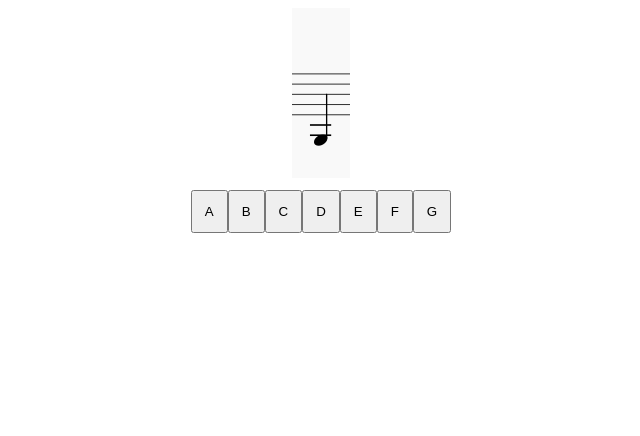
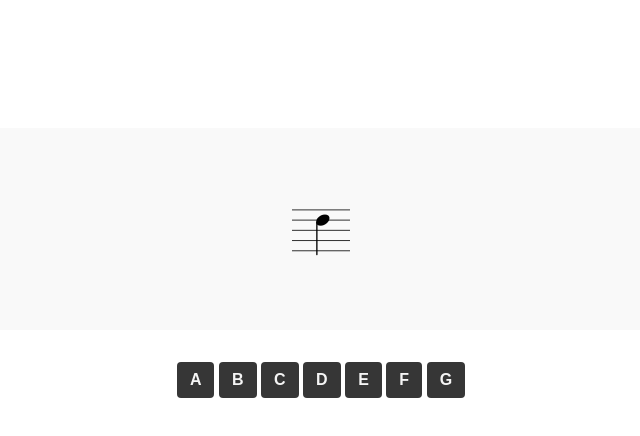
Before and after one commit to MarcelloTheArcane/notetrainer, a plain HTML site: page index.html in a window 1280 px wide. Shown: the whole page, without its empty margins (319-959 px from the left). Drawn offline with Linux system fonts and the light colour scheme.

Commit message:
Update styles

```diff
--- a/index.html
+++ b/index.html
@@ -4,75 +4,121 @@
     <meta name="viewport" content="width=device-width, initial-scale=1">
     <title>Sightreading</title>
     <style>
+      #image {
+        background-image: url("./notes.PNG");
+        width: 58px;
+        height: 170px;
+        margin: 1rem;
+      }
+
       body {
         display: flex;
         flex-direction: column;
         align-items: center;
+        user-select: none;
+        font-family: BlinkMacSystemFont,-apple-system,"Segoe UI",Roboto,Oxygen,Ubuntu,Cantarell,"Fira Sans","Droid Sans","Helvetica Neue",Helvetica,Arial,sans-serif;
+        margin: 0;
+        padding: 0;
       }
 
-      #image-container {
-        background-image: url("./notes.PNG");
-        width: 58px;
-        height: 170px;
+      #result {
+        height: 8rem;
+        padding: 2rem 2rem 0 2rem;
+        margin: 0;
+        font-size: 1.75rem;
+        color: #fff;
+        width: 100%;
+        box-sizing: border-box;
+      }
+      #result-subtitle {
+        font-size: 1rem;
       }
 
-      #button-container {
-        margin: 0.75rem;
-        display: flex;
-        justify-content: space-around;
+      .background-red {
+        background-color: hsl(348, 100%, 61%);
       }
 
-      #button-container > button {
-        padding: 0.75rem;
+      .background-green {
+        background-color: hsl(141, 71%, 48%);
+      }
+
+      .image-container {
+        width: 100%;
+        background-color: #f9f9f9;
+        display: flex;
+        justify-content: center;
+        margin-bottom: 2rem;
+      }
+
+      .button {
+        background-color: #363636;
+        border-color: transparent;
+        color: #f5f5f5;
+        cursor: pointer;
+        justify-content: center;
+        padding-bottom: calc(.375em - 1px);
+        padding-left: .75em;
+        padding-right: .75em;
+        padding-top: calc(.375em - 1px);
+        text-align: center;
+        white-space: nowrap;
+        border-width: 1px;
+        font-weight: 600!important;
+        -webkit-appearance: none;
+        align-items: center;
+        border: 1px solid transparent;
+        border-radius: 4px;
+        box-shadow: none;
+        display: inline-flex;
+        font-size: 1rem;
+        height: 2.25em;
+        line-height: 1.5;
+        position: relative;
+        vertical-align: top;
+        margin: 0;
       }
     </style>
   </head>
 
   <body>
-    <div id="image-container"></div>
-
-    <div id="button-container">
-      <button id="A" class="note-select" onclick="selectedNote('A')">A</button>
-      <button id="B" class="note-select" onclick="selectedNote('B')">B</button>
-      <button id="C" class="note-select" onclick="selectedNote('C')">C</button>
-      <button id="D" class="note-select" onclick="selectedNote('D')">D</button>
-      <button id="E" class="note-select" onclick="selectedNote('E')">E</button>
-      <button id="F" class="note-select" onclick="selectedNote('F')">F</button>
-      <button id="G" class="note-select" onclick="selectedNote('G')">G</button>
+    <div id="result">
+      <div>
+        <div id="result-title"></div>
+        <div id="result-subtitle"></div>
+      </div>
     </div>
 
-    <div id="result-container">
-      <div id="result"></div>
-      <div id="time-to-respond"></div>
-      <span id="correct-percentage"></span>
-      <span id="average-response-time"></span>
+    <div class="image-container">
+      <div id="image"></div>
+    </div>
+
+    <div>
+      <button id="A" class="button" onclick="selectedNote('A')">A</button>
+      <button id="B" class="button" onclick="selectedNote('B')">B</button>
+      <button id="C" class="button" onclick="selectedNote('C')">C</button>
+      <button id="D" class="button" onclick="selectedNote('D')">D</button>
+      <button id="E" class="button" onclick="selectedNote('E')">E</button>
+      <button id="F" class="button" onclick="selectedNote('F')">F</button>
+      <button id="G" class="button" onclick="selectedNote('G')">G</button>
     </div>
 
     <script>
-      let startTime = new Date()
-      let rightNotes = []
-      let wrongNotes = []
-      let totalResponseTime = 0
-
       let currentNote = {
         note: 'G3',
         offset: 0
       }
+      setRandomNote()
 
       function selectedNote(selectedNote) {
         if (selectedNote === currentNote.note[0]) {
-          rightNotes.push(currentNote)
-          document.getElementById('result').innerHTML = 'correct!'
+          document.getElementById('result-title').innerHTML = 'Correct!'
+          document.getElementById('result-subtitle').innerHTML = ''
+          document.getElementById('result').className = 'section background-green'
         } else {
-          wrongNotes.push(currentNote)
-          document.getElementById('result').innerHTML = 'wrong - the note was actually ' + currentNote.note
+          document.getElementById('result-title').innerHTML = 'Wrong'
+          document.getElementById('result-subtitle').innerHTML = 'the note was actually ' + currentNote.note
+          document.getElementById('result').className = 'section background-red'
         }
-
-        const endTime = new Date()
-        document.getElementById('time-to-respond').innerHTML = 'you answered in ' + humanDate(startTime, endTime)
-
-        document.getElementById('correct-percentage').innerHTML = Math.round((rightNotes.length / (rightNotes.length + wrongNotes.length)) * 100) + '% correct,'
-        document.getElementById('average-response-time').innerHTML = 'average answer in ' + humanDate(0, totalResponseTime / (rightNotes.length + wrongNotes.length))
 
         setRandomNote()
         return
@@ -159,19 +205,9 @@
         ]
         const newNote = notes[Math.floor(Math.random() * 18)]
 
-        startTime = new Date()
-        document.getElementById('image-container').style.backgroundPosition = newNote.offset + ' 0'
+        document.getElementById('image').style.backgroundPosition = newNote.offset + ' 0'
         currentNote = newNote
         return
-      }
-
-      function humanDate(start, end) {
-        totalResponseTime += (end - start)
-
-        const minutes = Math.floor(((end - start) / 1000) / 60)
-        const seconds = Math.floor(((end - start) / 1000) % 60)
-
-        return minutes ? `${minutes} minutes, ${seconds} seconds` : seconds + ' seconds'
       }
     </script>
   </body>
```
